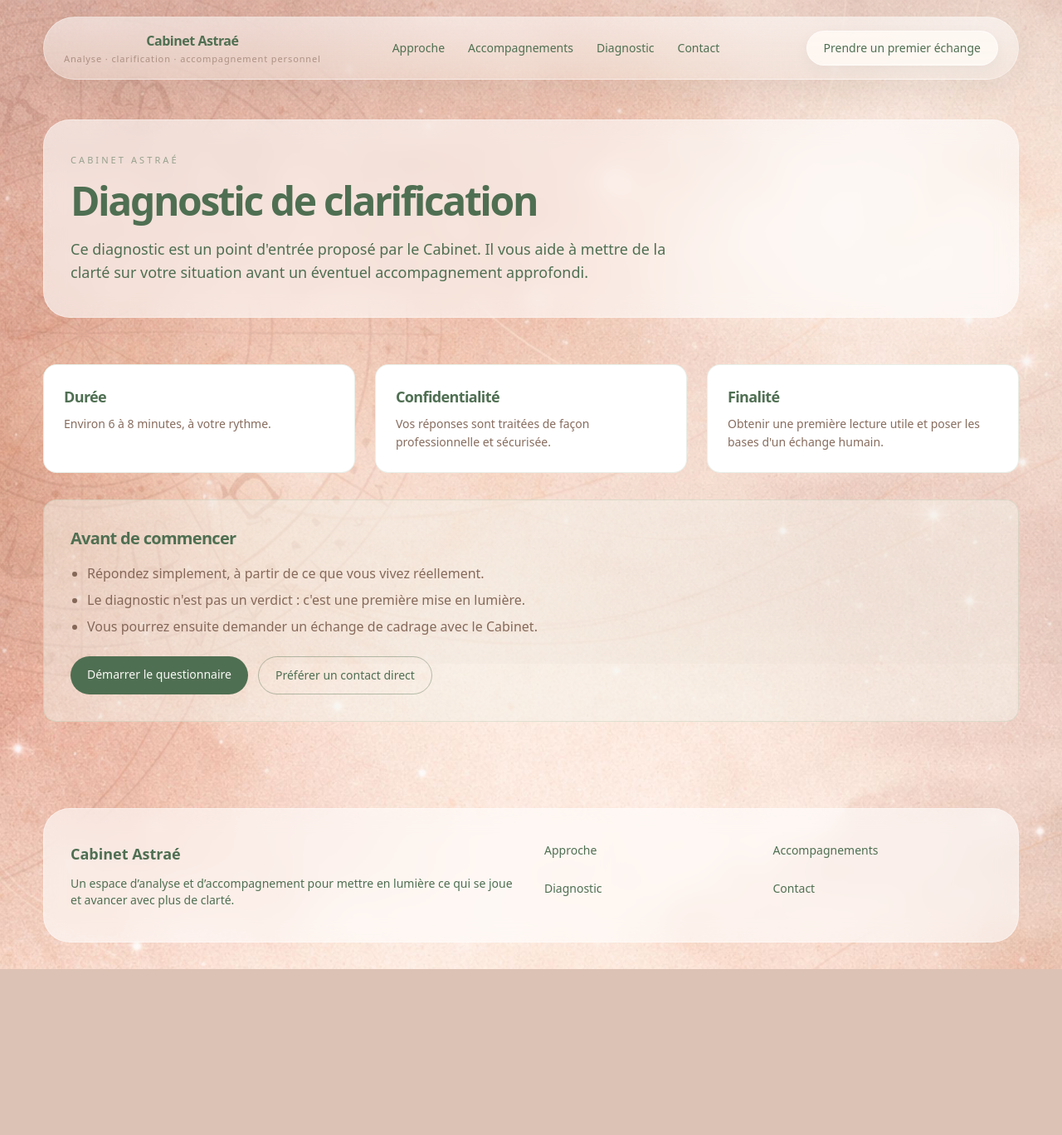
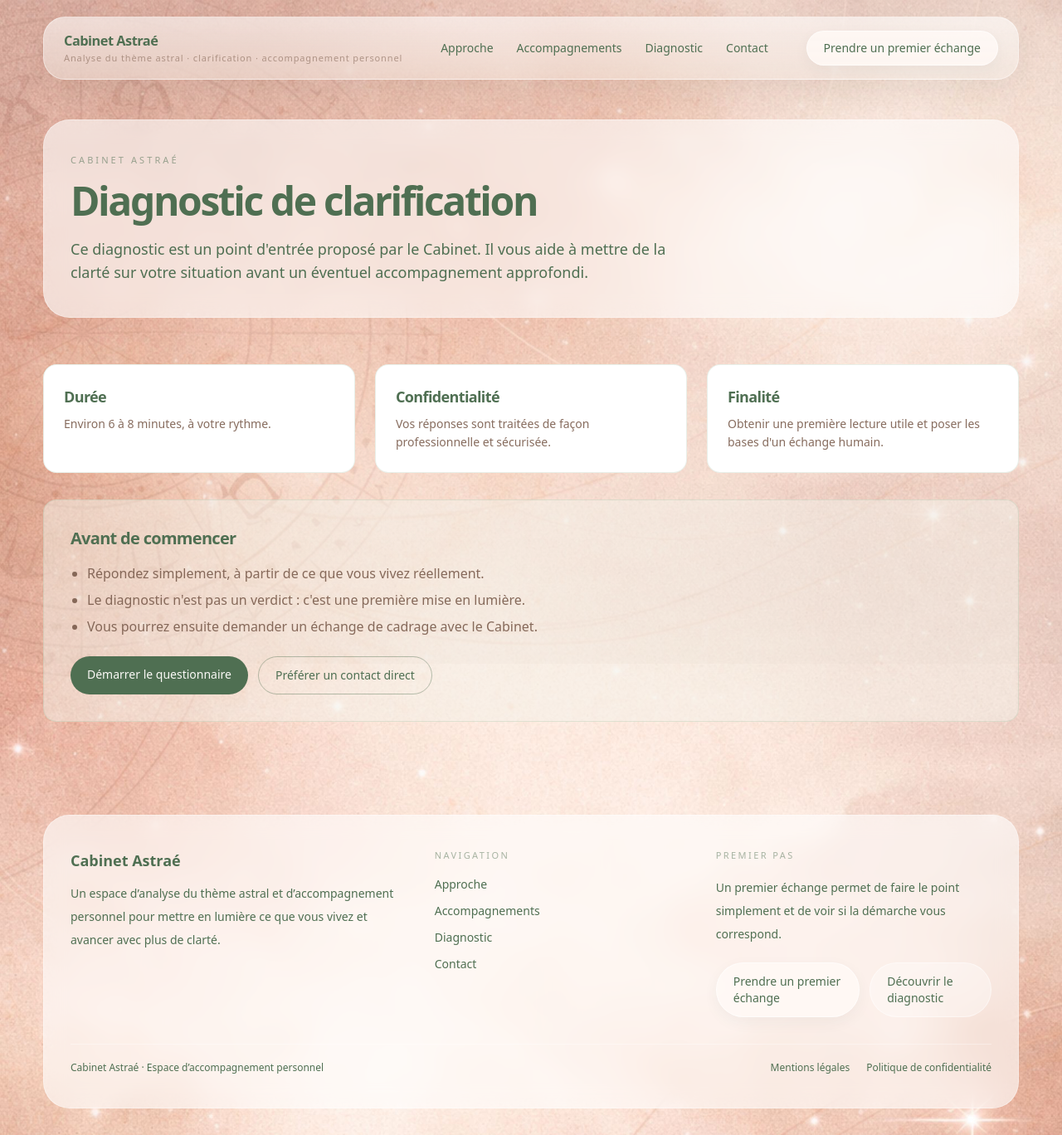
Before and after one commit to arnaudcrestey/cabinet-astrae, a Next.js app: page /analyse in a window 1280 px wide. Shown: the whole page at 83% size. Before the commit the page ends 1168 px from the top, so only its background shows below. Built offline with nearby package versions, Linux system fonts and the light colour scheme.

Commit message:
Update PageFrame.tsx

```diff
--- a/components/projection/PageFrame.tsx
+++ b/components/projection/PageFrame.tsx
@@ -1,3 +1,6 @@
+"use client";
+
+import { useState } from "react";
 import Link from "next/link";
 
 const links = [
@@ -20,22 +23,24 @@ export function PageFrame({
   intro,
   showIntro = true,
 }: Props) {
+  const [menuOpen, setMenuOpen] = useState(false);
+
   return (
     <div className="min-h-screen text-pine">
-      <header className="sticky top-0 z-40">
+      <header className="sticky top-0 z-50">
         <div className="mx-auto w-full max-w-[1240px] px-4 pt-3 md:px-8 md:pt-5">
-          <div className="relative overflow-hidden rounded-full border border-white/35 bg-[linear-gradient(180deg,rgba(255,255,255,0.54),rgba(247,243,236,0.42))] shadow-[0_12px_34px_rgba(46,62,53,0.06)] backdrop-blur-xl">
-            <div className="relative flex items-center justify-between gap-4 px-4 py-3 md:px-6 md:py-4">
-              <div className="min-w-[220px] md:min-w-[250px]">
+          <div className="overflow-hidden rounded-[1.65rem] border border-white/40 bg-[linear-gradient(180deg,rgba(255,255,255,0.58),rgba(247,243,236,0.44))] shadow-[0_12px_34px_rgba(46,62,53,0.06)] backdrop-blur-xl">
+            <div className="relative flex items-center justify-between gap-3 px-4 py-3.5 md:px-6 md:py-4">
+              <div className="min-w-0">
                 <Link
                   href="/"
-                  className="flex flex-col items-center justify-center text-center leading-none"
+                  className="group flex flex-col justify-center leading-none"
                 >
-                  <span className="text-[1rem] font-semibold tracking-[-0.03em] text-pine">
+                  <span className="text-[0.98rem] font-semibold tracking-[-0.03em] text-pine transition-colors duration-300 group-hover:text-pine/90 md:text-[1.02rem]">
                     Cabinet Astraé
                   </span>
-                  <span className="mt-2 hidden text-[11px] tracking-[0.08em] text-umber/55 sm:block">
-                    Analyse · clarification · accompagnement personnel
+                  <span className="mt-1.5 hidden text-[11px] tracking-[0.08em] text-umber/55 lg:block">
+                    Analyse du thème astral · clarification · accompagnement personnel
                   </span>
                 </Link>
               </div>
@@ -52,13 +57,72 @@ export function PageFrame({
                 ))}
               </nav>
 
-              <div className="flex min-w-[220px] justify-end md:min-w-[250px]">
+              <div className="hidden shrink-0 md:flex">
                 <Link
                   href="/contact"
-                  className="inline-flex items-center justify-center rounded-full border border-white/55 bg-[rgba(255,250,246,0.82)] px-5 py-2.5 text-sm font-medium text-pine shadow-[0_6px_18px_rgba(46,62,53,0.05)] transition-all duration-300 hover:-translate-y-0.5 hover:border-white/70 hover:bg-[rgba(248,241,234,0.96)] hover:shadow-[0_10px_24px_rgba(46,62,53,0.08)]"
+                  className="inline-flex items-center justify-center rounded-full border border-white/55 bg-[rgba(255,250,246,0.84)] px-5 py-2.5 text-sm font-medium text-pine shadow-[0_6px_18px_rgba(46,62,53,0.05)] transition-all duration-300 hover:-translate-y-0.5 hover:border-white/70 hover:bg-[rgba(248,241,234,0.96)] hover:shadow-[0_10px_24px_rgba(46,62,53,0.08)]"
                 >
                   Prendre un premier échange
                 </Link>
+              </div>
+
+              <button
+                type="button"
+                aria-label={menuOpen ? "Fermer le menu" : "Ouvrir le menu"}
+                aria-expanded={menuOpen}
+                onClick={() => setMenuOpen((prev) => !prev)}
+                className="inline-flex h-11 w-11 shrink-0 items-center justify-center rounded-full border border-white/50 bg-[rgba(255,250,246,0.72)] text-pine shadow-[0_6px_18px_rgba(46,62,53,0.05)] transition-all duration-300 hover:border-white/70 hover:bg-[rgba(248,241,234,0.9)] md:hidden"
+              >
+                <span className="relative block h-4 w-5">
+                  <span
+                    className={`absolute left-0 top-0 h-[1.5px] w-5 rounded-full bg-current transition-all duration-300 ${
+                      menuOpen ? "top-[7px] rotate-45" : ""
+                    }`}
+                  />
+                  <span
+                    className={`absolute left-0 top-[7px] h-[1.5px] w-5 rounded-full bg-current transition-all duration-300 ${
+                      menuOpen ? "opacity-0" : "opacity-100"
+                    }`}
+                  />
+                  <span
+                    className={`absolute left-0 top-[14px] h-[1.5px] w-5 rounded-full bg-current transition-all duration-300 ${
+                      menuOpen ? "top-[7px] -rotate-45" : ""
+                    }`}
+                  />
+                </span>
+              </button>
+            </div>
+
+            <div
+              className={`grid transition-all duration-300 md:hidden ${
+                menuOpen ? "grid-rows-[1fr] opacity-100" : "grid-rows-[0fr] opacity-0"
+              }`}
+            >
+              <div className="overflow-hidden">
+                <div className="border-t border-white/35 px-4 pb-4 pt-3">
+                  <nav className="flex flex-col gap-1">
+                    {links.map((link) => (
+                      <Link
+                        key={link.href}
+                        href={link.href}
+                        onClick={() => setMenuOpen(false)}
+                        className="rounded-2xl px-4 py-3 text-sm text-umber/85 transition-colors duration-300 hover:bg-white/40 hover:text-pine"
+                      >
+                        {link.label}
+                      </Link>
+                    ))}
+                  </nav>
+
+                  <div className="mt-3">
+                    <Link
+                      href="/contact"
+                      onClick={() => setMenuOpen(false)}
+                      className="inline-flex w-full items-center justify-center rounded-full border border-white/55 bg-[rgba(255,250,246,0.84)] px-5 py-3 text-sm font-medium text-pine shadow-[0_6px_18px_rgba(46,62,53,0.05)] transition-all duration-300 hover:border-white/70 hover:bg-[rgba(248,241,234,0.96)]"
+                    >
+                      Prendre un premier échange
+                    </Link>
+                  </div>
+                </div>
               </div>
             </div>
           </div>
@@ -74,7 +138,7 @@ export function PageFrame({
                   Cabinet Astraé
                 </p>
 
-                <h1 className="mt-4 text-3xl font-semibold text-pine md:text-5xl">
+                <h1 className="mt-4 text-3xl font-semibold leading-tight text-pine md:text-5xl">
                   {title}
                 </h1>
 
@@ -89,26 +153,80 @@ export function PageFrame({
         </div>
       </main>
 
-      <footer className="mt-6">
+      <footer className="mt-8">
         <div className="mx-auto w-full max-w-[1240px] px-4 pb-6 md:px-8 md:pb-8">
           <div className="rounded-[2rem] border border-white/35 bg-white/60 px-6 py-8 backdrop-blur-md md:px-8 md:py-10">
-            <div className="grid gap-8 md:grid-cols-2">
+            <div className="grid gap-10 md:grid-cols-[1.2fr_0.9fr_1fr] md:items-start">
               <div>
-                <p className="text-lg font-semibold text-pine">
-                  Cabinet Astraé
-                </p>
-                <p className="mt-3 text-sm text-umber/82">
-                  Un espace d’analyse et d’accompagnement pour mettre en lumière
-                  ce qui se joue et avancer avec plus de clarté.
+                <p className="text-lg font-semibold text-pine">Cabinet Astraé</p>
+                <p className="mt-3 max-w-md text-sm leading-7 text-umber/82">
+                  Un espace d’analyse du thème astral et d’accompagnement
+                  personnel pour mettre en lumière ce que vous vivez et avancer
+                  avec plus de clarté.
                 </p>
               </div>
 
-              <div className="grid grid-cols-2 gap-3 text-sm text-umber/82">
-                {links.map((link) => (
-                  <Link key={link.href} href={link.href}>
-                    {link.label}
+              <div>
+                <p className="text-[11px] uppercase tracking-[0.22em] text-pine/50">
+                  Navigation
+                </p>
+                <div className="mt-4 flex flex-col gap-3 text-sm text-umber/82">
+                  {links.map((link) => (
+                    <Link
+                      key={link.href}
+                      href={link.href}
+                      className="transition-colors duration-300 hover:text-pine"
+                    >
+                      {link.label}
+                    </Link>
+                  ))}
+                </div>
+              </div>
+
+              <div>
+                <p className="text-[11px] uppercase tracking-[0.22em] text-pine/50">
+                  Premier pas
+                </p>
+                <p className="mt-4 text-sm leading-7 text-umber/82">
+                  Un premier échange permet de faire le point simplement et de
+                  voir si la démarche vous correspond.
+                </p>
+
+                <div className="mt-5 flex flex-col gap-3 sm:flex-row md:flex-col lg:flex-row">
+                  <Link
+                    href="/contact"
+                    className="inline-flex items-center justify-center rounded-full border border-white/55 bg-[rgba(255,250,246,0.84)] px-5 py-3 text-sm font-medium text-pine shadow-[0_6px_18px_rgba(46,62,53,0.05)] transition-all duration-300 hover:-translate-y-0.5 hover:border-white/70 hover:bg-[rgba(248,241,234,0.96)]"
+                  >
+                    Prendre un premier échange
                   </Link>
-                ))}
+
+                  <Link
+                    href="/analyse"
+                    className="inline-flex items-center justify-center rounded-full border border-white/45 bg-white/35 px-5 py-3 text-sm font-medium text-pine/88 transition-all duration-300 hover:border-white/65 hover:bg-white/55 hover:text-pine"
+                  >
+                    Découvrir le diagnostic
+                  </Link>
+                </div>
+              </div>
+            </div>
+
+            <div className="mt-8 border-t border-white/35 pt-5">
+              <div className="flex flex-col gap-3 text-xs text-umber/62 sm:flex-row sm:items-center sm:justify-between">
+                <p>Cabinet Astraé · Espace d’accompagnement personnel</p>
+                <div className="flex flex-wrap gap-x-5 gap-y-2">
+                  <Link
+                    href="/mentions-legales"
+                    className="transition-colors duration-300 hover:text-pine"
+                  >
+                    Mentions légales
+                  </Link>
+                  <Link
+                    href="/confidentialite"
+                    className="transition-colors duration-300 hover:text-pine"
+                  >
+                    Politique de confidentialité
+                  </Link>
+                </div>
               </div>
             </div>
           </div>
```
